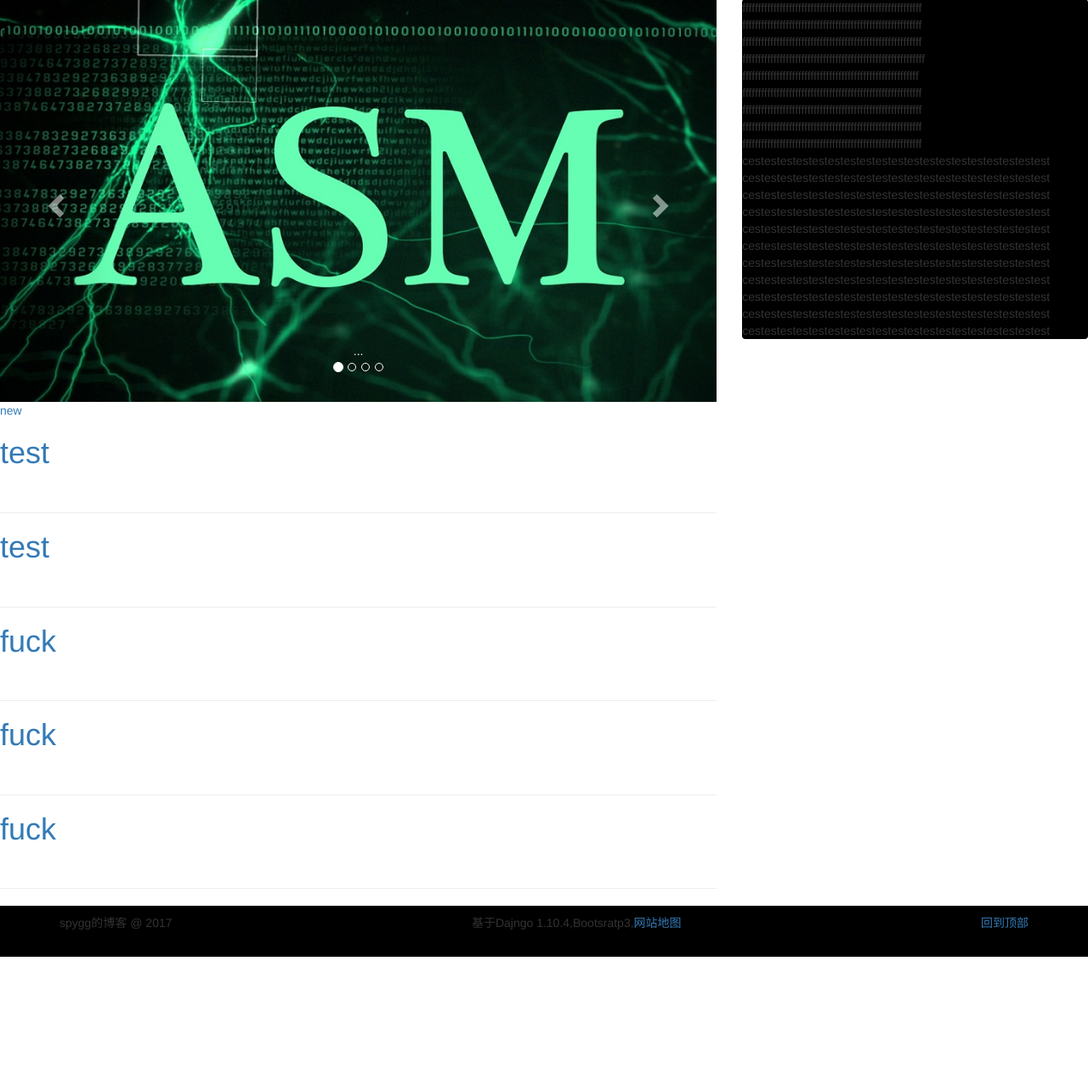
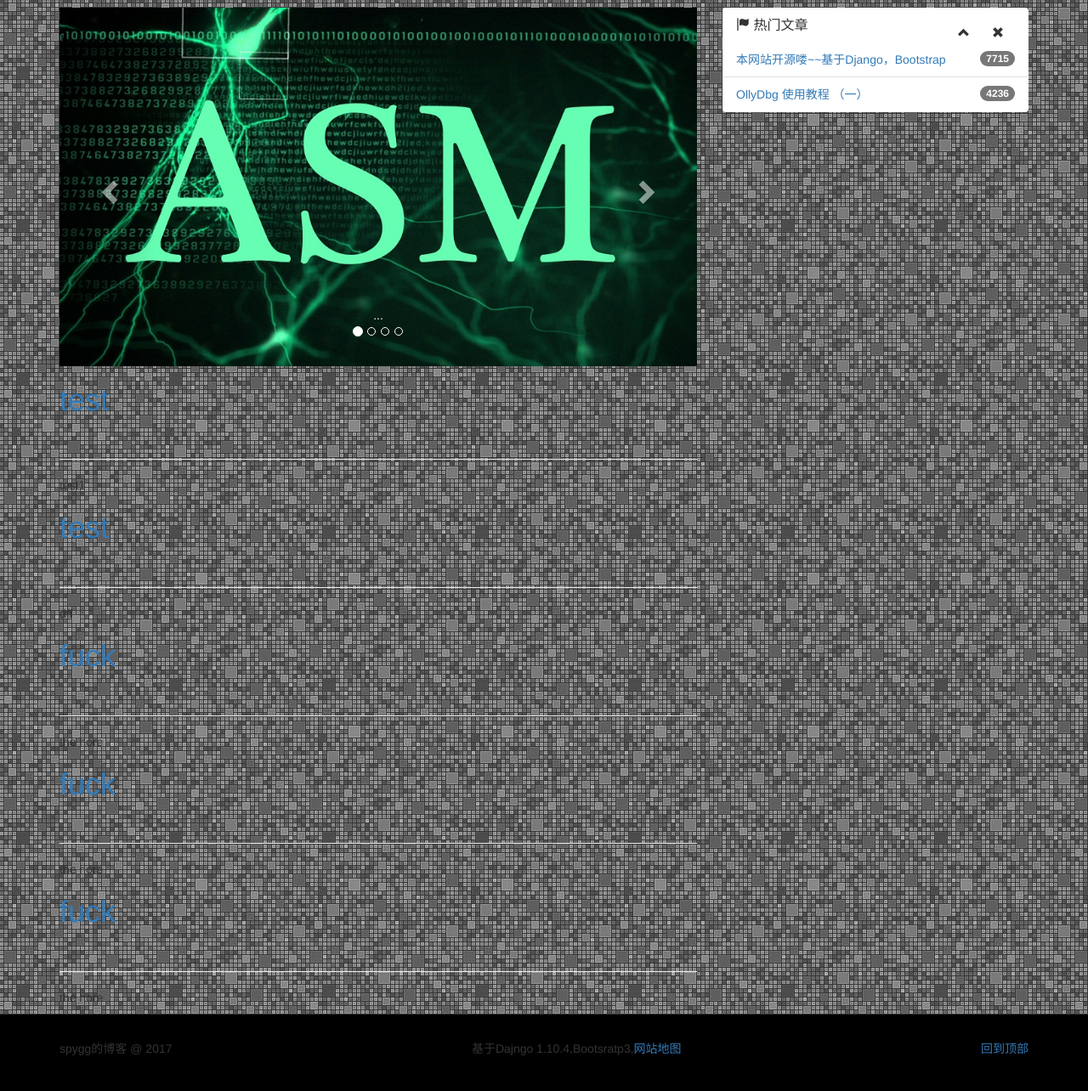
Before and after one commit to spygg/liusblog, a Django app: page /delete/4 in a window 1280 px wide. Shown: the part 51-1335 px from the top of the page at 85% size. Before the commit the page ends 1177 px from the top, so only its background shows below. Run offline with Django 3.2, Linux system fonts and the light colour scheme; data comes from the database, SQL or seed files in the repository; both versions use the stored data as it was after the commit; some libraries are stand-ins or nearby versions.

Commit message:
删除不要的样式,一点点来

```diff
--- a/static/css/main.css
+++ b/static/css/main.css
@@ -1,30 +1,19 @@
+html, body{
+    overflow-x: hidden;
+     overflow-y: auto;
+ }
 
 body{
-	padding-top: 50px;
-
-}
-
-.main-header{
-	height: 100px;
-	width: 100%;
-	background-image: url(../img/header.jpg);
-}
-
-.main-header {
-	height: 300px;
-	width: 100%;
-}
-
-#footer{
-	background-color: #000;
-	padding-top: 10px;
-	padding-bottom: 20px;
+	padding-top: 60px;
+	background: url(../img/bg.jpg) repeat scroll 0% 0% transparent;
+	margin: 0;
+    height:100%;
 }
 
 
-#tags_cloud {
-    background-color: #000;
-    border: 1px;
-    border-radius: 4px;
-    margin-bottom: 20px;
+#footer-area{
+	background-color: #000;
+	padding-top: 30px;
+    padding-bottom: 30px;
+
 }
--- a/templates/base.html
+++ b/templates/base.html
@@ -18,96 +18,19 @@
       <script src="../static/js/respond.min.js"></script>
     <![endif]-->
   </head>
+
   <body>
 
- <!--   <div id="main_area"> -->
-		<nav class="navbar navbar-inverse navbar-fixed-top">
-		  <div class="container">
-		    <!-- Brand and toggle get grouped for better mobile display -->
-		    <div class="navbar-header">
-		      <button type="button" class="navbar-toggle collapsed" data-toggle="collapse" data-target="#navbar-collapse" aria-expanded="false">
-		        <span class="sr-only">Toggle navigation</span>
-		        <span class="icon-bar"></span>
-		        <span class="icon-bar"></span>
-		        <span class="icon-bar"></span>
-		      </button>
-		      <a class="navbar-brand" href="#">LiusBlog</a>
-		    </div>
+    <div id="main-area">
+    	{% include "./blog/include/nav.html"%}
 
-		    <!-- Collect the nav links, forms, and other content for toggling -->
-		    <div class="collapse navbar-collapse" id="navbar-collapse">
+    	<div id="body-area" class="container">
+    		{% block mainarea %}{% endblock %}
+    	</div>
 
-		      <ul class="nav navbar-nav">
-		        <li class="active"><a href="#">首页 <span class="sr-only">(current)</span></a></li>
-		        <li><a href="#">全部文章</a></li>
-		        <li class="dropdown">
-		          <a href="#" class="dropdown-toggle" data-toggle="dropdown" role="button" aria-haspopup="true" aria-expanded="false">Python<span class="caret"></span></a>
-		          <ul class="dropdown-menu">
-		            <li><a href="#">Python基础</a></li>
-		            <li role="separator" class="divider"></li>
-		            <li><a href="#">Python 爬虫</a></li>
-		            <li role="separator" class="divider"></li>
-		            <li><a href="#">Django</a></li>
-		            <li role="separator" class="divider"></li>
-  					<li><a href="#">PyQt</a></li>
-		          </ul>
-		        </li>
+	  	{% include "./blog/include/footer.html"%}
+  	</div>
 
-		        <li class="dropdown">
-		          <a href="#" class="dropdown-toggle" data-toggle="dropdown" role="button" aria-haspopup="true" aria-expanded="false">Qt<span class="caret"></span></a>
-		          <ul class="dropdown-menu">
-		            <li><a href="#">QWidget</a></li>
-		            <li role="separator" class="divider"></li>
-		            <li><a href="#">QML</a></li>
-		          </ul>
-		        </li>
-
-				<li><a href="#">树莓派</a></li>
-				<li><a href="#">Linux系统</a></li>
-				<li><a href="#">关于我</a></li>
-		      </ul>
-
-
-		      <ul class="nav navbar-nav navbar-right">
-               	<li>
-                    <a  id="nav-login" data-toggle="modal" data-target="#login-modal"  style="padding-right:0px;cursor:pointer;">登陆</a>
-                </li>
-                <li>
-                    <a  id="nav-register" data-toggle="modal" data-target="#register-modal" style="padding-right:0px;cursor:pointer">
-                    注册
-                    </a>
-                </li>
-               </ul>
-
-		    </div><!-- /.navbar-collapse -->
-		  </div><!-- /.container -->
-		</nav>
-
-
-	  	{% block mainarea %}{% endblock %}
-
-		<!-- start header
-
-	    <header class="main-header">
-	        <div class="container">
-	            <div class="row">
-	                <div class="col-sm-12">
-	            </div>
-	        </div>
-	    </header>
-	     -->
-
-<!--    </div> -->
-
-
-
-  		<footer id="footer">
-           <div class="container">
-           		<p class="pull-right"><a href="#top">回到顶部</a></p>
-           		<p class="pull-left"> spygg的博客 @ 2017</p>
-               	<p class="text-center">基于Dajngo 1.10.4,Bootsratp3,<a href="/sitemap.xml">网站地图</a></p>
-           </div>
-     	</footer>
 
     <script src="{%static 'js/jquery.min.js' %}"></script>
     <script src="{%static 'js/bootstrap.min.js' %}"></script>
--- /dev/null
+++ b/templates/blog/include/carouse.html
@@ -0,0 +1,60 @@
+{% load static %}
+<div id="carousel-area" class="carousel slide" data-ride="carousel">
+	<!-- Indicators -->
+	<ol class="carousel-indicators">
+		<li data-target="#carousel-area" data-slide-to="0" class="active"></li>
+		<li data-target="#carousel-area" data-slide-to="1"></li>
+		<li data-target="#carousel-area" data-slide-to="2"></li>
+		<li data-target="#carousel-area" data-slide-to="3"></li>
+	</ol>
+
+	<!-- Wrapper for slides -->
+	<div class="carousel-inner" role="listbox">
+		<div class="item active">
+			<img src="{% static 'img/asm-carousel.jpg' %}" alt="...">
+			<div class="carousel-caption">
+			...
+			</div>
+		</div>
+
+		<div class="item">
+			<img src="{% static 'img/ollydbg-carousel.jpg' %}" alt="...">
+			<div class="carousel-caption">
+				...
+			</div>
+		</div>
+
+		<div class="item">
+			<img src= "{% static 'img/django-carousel.jpg' %}" alt="...">
+			<div class="carousel-caption">
+				...
+			</div>
+		</div>
+
+		<div class="item">
+			<img src="{% static 'img/linux-carousel.jpg' %}" alt="...">
+			<div class="carousel-caption">
+				...
+			</div>
+		</div>
+
+		<div class="item">
+			<img src="{% static 'img/python-carousel.jpg' %}" alt="...">
+			<div class="carousel-caption">
+				...
+			</div>
+		</div>
+
+
+	</div>
+
+	<!-- Controls -->
+	<a class="left carousel-control" href="#carousel-area" role="button" data-slide="prev">
+		<span class="glyphicon glyphicon-chevron-left" aria-hidden="true"></span>
+		<span class="sr-only">Previous</span>
+	</a>
+	<a class="right carousel-control" href="#carousel-area" role="button" data-slide="next">
+		<span class="glyphicon glyphicon-chevron-right" aria-hidden="true"></span>
+		<span class="sr-only">Next</span>
+	</a>
+</div>
--- /dev/null
+++ b/templates/blog/include/footer.html
@@ -0,0 +1,7 @@
+<footer id="footer-area">
+	<div class="container">
+		<p class="pull-right"><a href="#top">回到顶部</a></p>
+		<p class="pull-left"> spygg的博客 @ 2017</p>
+		<p class="text-center">基于Dajngo 1.10.4,Bootsratp3,<a href="/sitemap.xml">网站地图</a></p>
+	</div>
+</footer>
--- /dev/null
+++ b/templates/blog/include/nav.html
@@ -0,0 +1,62 @@
+
+<nav class="navbar navbar-inverse navbar-fixed-top">
+  <div class="container">
+    <!-- Brand and toggle get grouped for better mobile display -->
+    <div class="navbar-header">
+      <button type="button" class="navbar-toggle collapsed" data-toggle="collapse" data-target="#navbar-collapse" aria-expanded="false">
+        <span class="sr-only">Toggle navigation</span>
+        <span class="icon-bar"></span>
+        <span class="icon-bar"></span>
+        <span class="icon-bar"></span>
+      </button>
+      <a class="navbar-brand" href="#">LiusBlog</a>
+    </div>
+
+    <!-- Collect the nav links, forms, and other content for toggling -->
+    <div class="collapse navbar-collapse" id="navbar-collapse">
+
+      <ul class="nav navbar-nav">
+        <li class="active"><a href="#">首页 <span class="sr-only">(current)</span></a></li>
+        <li><a href="#">全部文章</a></li>
+        <li class="dropdown">
+          <a href="#" class="dropdown-toggle" data-toggle="dropdown" role="button" aria-haspopup="true" aria-expanded="false">Python<span class="caret"></span></a>
+          <ul class="dropdown-menu">
+            <li><a href="#">Python基础</a></li>
+            <li role="separator" class="divider"></li>
+            <li><a href="#">Python 爬虫</a></li>
+            <li role="separator" class="divider"></li>
+            <li><a href="#">Django</a></li>
+            <li role="separator" class="divider"></li>
+				<li><a href="#">PyQt</a></li>
+          </ul>
+        </li>
+
+        <li class="dropdown">
+          <a href="#" class="dropdown-toggle" data-toggle="dropdown" role="button" aria-haspopup="true" aria-expanded="false">Qt<span class="caret"></span></a>
+          <ul class="dropdown-menu">
+            <li><a href="#">QWidget</a></li>
+            <li role="separator" class="divider"></li>
+            <li><a href="#">QML</a></li>
+          </ul>
+        </li>
+
+		<li><a href="#">树莓派</a></li>
+		<li><a href="#">Linux系统</a></li>
+		<li><a href="#">关于我</a></li>
+      </ul>
+
+
+      <ul class="nav navbar-nav navbar-right">
+       	<li>
+            <a  id="nav-login" data-toggle="modal" data-target="#login-modal"  style="padding-right:0px;cursor:pointer;">登陆</a>
+        </li>
+        <li>
+            <a  id="nav-register" data-toggle="modal" data-target="#register-modal" style="padding-right:0px;cursor:pointer">
+            注册
+            </a>
+        </li>
+       </ul>
+
+    </div><!-- /.navbar-collapse -->
+  </div><!-- /.container -->
+</nav>
--- a/templates/blog/index.html
+++ b/templates/blog/index.html
@@ -2,122 +2,59 @@
 {% extends 'base.html' %}
 {% load static %}
 
-{%block title%}LiusBlog{% endblock %}
+{%block title%}LiusBlog | 博客频道{% endblock %}
 
 {% block mainarea %}
 
+<div class = "row">
+   	<div class="body-area-left col-md-8">
+		{% include "./include/carouse.html" %}
+		<div id="ariticles">
+			<!-- <a href="{% url "blog:edit" '0' %}">new</a> -->
+			{% for article in articles %}
+				<h1>
+					<a href={% url "blog:detail" article.id  %}>{{ article.title }} </a>
+				</h1>
 
-   <div class = "row">
+				<br>
+				<hr>
+				<p>
+					{{ article.content }}
+				</p>
 
-   	<div class="col-md-8">
+			{% endfor %}
+		</div>
+	</div>
 
-		<div id="carousel-example-generic" class="carousel slide" data-ride="carousel">
-			<!-- Indicators -->
-			<ol class="carousel-indicators">
-				<li data-target="#carousel-example-generic" data-slide-to="0" class="active"></li>
-				<li data-target="#carousel-example-generic" data-slide-to="1"></li>
-				<li data-target="#carousel-example-generic" data-slide-to="2"></li>
-				<li data-target="#carousel-example-generic" data-slide-to="3"></li>
-			</ol>
+	<div class="body-area-right col-md-4">
 
-			<!-- Wrapper for slides -->
-			<div class="carousel-inner" role="listbox">
-				<div class="item active">
-					<img src="{% static 'img/asm-carousel.jpg' %}" alt="...">
-					<div class="carousel-caption">
-					...
-					</div>
-				</div>
+		<div class="panel panel-area">
 
-				<div class="item">
-					<img src="{% static 'img/ollydbg-carousel.jpg' %}" alt="...">
-					<div class="carousel-caption">
-						...
-					</div>
-				</div>
+			<div class="panel-heading">
+	            <h3 class="panel-title">
+	                <span class="glyphicon glyphicon-flag"></span>
+	                热门文章
+	                <span class="glyphicon glyphicon-remove btn panel-close pull-right"></span>
+	                <span class="glyphicon glyphicon-chevron-up btn panel-collapse pull-right"  data-toggle="collapse" data-target="#hotest-post-list"></span>
+	            </h3>
+	        </div>
 
-				<div class="item">
-					<img src= "{% static 'img/django-carousel.jpg' %}" alt="...">
-					<div class="carousel-caption">
-						...
-					</div>
-				</div>
+	        <ul id="hotest-post-list" class="list-group collapse in">
+	            <li class="list-group-item">
+	            <span class="hotest-post-title"><a href="/article/vmaig_blog.html">本网站开源喽~~基于Django，Bootstrap</a> </span>
+	            <span class="badge">7715</span>
+	            </li>
 
-				<div class="item">
-					<img src="{% static 'img/linux-carousel.jpg' %}" alt="...">
-					<div class="carousel-caption">
-						...
-					</div>
-				</div>
+	            <li class="list-group-item">
+	            <span class="hotest-post-title"><a href="/article/OllyDbg_use_study_01.html">OllyDbg 使用教程 （一）</a> </span>
+	            <span class="badge">4236</span>
+	            </li>
+	        </ul>
 
-				<div class="item">
-					<img src="{% static 'img/python-carousel.jpg' %}" alt="...">
-					<div class="carousel-caption">
-						...
-					</div>
-				</div>
-
-
-			</div>
-
-			<!-- Controls -->
-			<a class="left carousel-control" href="#carousel-example-generic" role="button" data-slide="prev">
-				<span class="glyphicon glyphicon-chevron-left" aria-hidden="true"></span>
-				<span class="sr-only">Previous</span>
-			</a>
-			<a class="right carousel-control" href="#carousel-example-generic" role="button" data-slide="next">
-				<span class="glyphicon glyphicon-chevron-right" aria-hidden="true"></span>
-				<span class="sr-only">Next</span>
-			</a>
-		</div>
-
-
-		<a href="{% url "blog:edit" '0' %}">new</a>
-		{% for article in articles %}
-			<h1>
-				<!--<a href=/detail/{{article.id}}>{{ article.title }} </a>-->
-				<!--<a href="{% url "blog:detail" article.id  %}">{{ article.title }} </a>-->
-				<a href={% url "blog:detail" article.id  %}>{{ article.title }} </a>
-			</h1>
-
-			<br/>
-			<hr>
-		{% endfor %}
-
-		</div>
-
-		<div class="col-md-4">
-			<div id="tags_cloud" class="">
-			ffffffffffffffffffffffffffffffffffffffffffffffffffffffffff
-			ffffffffffffffffffffffffffffffffffffffffffffffffffffffffff
-			ffffffffffffffffffffffffffffffffffffffffffffffffffffffffff
-			fffffffffffffffffffffffffffffffffffffffffffffffffffffffffff
-			fffffffffffffffffffffffffffffffffffffffffffffffffffffffff
-			ffffffffffffffffffffffffffffffffffffffffffffffffffffffffff
-
-			ffffffffffffffffffffffffffffffffffffffffffffffffffffffffff
-
-			ffffffffffffffffffffffffffffffffffffffffffffffffffffffffff
-			ffffffffffffffffffffffffffffffffffffffffffffffffffffffffff
-
-			cestestestestestestestestestestestestestestestestestestest
-			cestestestestestestestestestestestestestestestestestestest
-			cestestestestestestestestestestestestestestestestestestest
-			cestestestestestestestestestestestestestestestestestestest
-			cestestestestestestestestestestestestestestestestestestest
-			cestestestestestestestestestestestestestestestestestestest
-			cestestestestestestestestestestestestestestestestestestest
-
-			cestestestestestestestestestestestestestestestestestestest
-			cestestestestestestestestestestestestestestestestestestest
-
-			cestestestestestestestestestestestestestestestestestestest
-
-			cestestestestestestestestestestestestestestestestestestest
-
-			</div>
-		</div>
+	    </div>
 
 	</div>
 
+</div>
+
 {% endblock%}
```
Also changed, not shown: db.sqlite3, static/img/bg.jpg (added).
